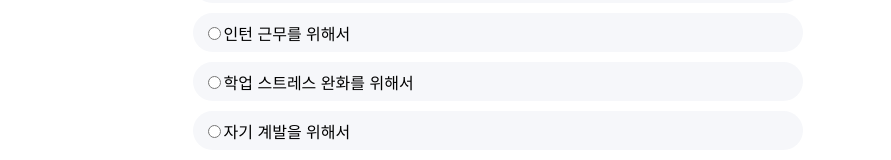
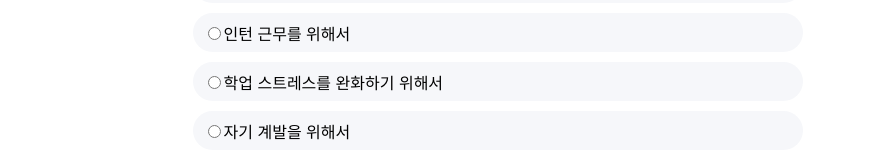
Before and after one commit to Youth-is-the-best/Youth-Client, a React (Create React App) app: page /test/1 in a window 1280 px wide. Shown: the part 244-404 px from the top of the page, without its empty margins (83-974 px from the left). Built offline with nearby package versions, Linux system fonts and the light colour scheme.

Commit message:
💄 checked UI update

```diff
--- a/src/pages/Test1.jsx
+++ b/src/pages/Test1.jsx
@@ -13,7 +13,7 @@ const Test1 = () => {
     navigate("/test/2");
   };
 
-  const handleBeforeClick =() => {
+  const handleBeforeClick = () => {
     navigate("/test/0");
   };
 
@@ -34,7 +34,7 @@ const Test1 = () => {
       <QuestionContainer>휴학을 결정한 계기는 무엇인가요?</QuestionContainer>
       <Answers>
         {reasons.map((reason, index) => (
-          <Answer key={index}>
+          <Answer key={index} checked={selectedReason === reason}>
             <label>
               <input
                 type="radio"
@@ -62,7 +62,7 @@ const Test1 = () => {
       case "internship":
         return "인턴 근무를 위해서";
       case "academicStress":
-        return "학업 스트레스 완화를 위해서";
+        return "학업 스트레스를 완화하기 위해서";
       case "selfDevelopment":
         return "자기 계발을 위해서";
       case "diverseExperiences":
@@ -74,7 +74,7 @@ const Test1 = () => {
       case "newCareerExploration":
         return "새로운 진로 탐색을 위해서";
       default:
-        return "";
+        return 0;
     }
   }
 };
@@ -96,10 +96,12 @@ const Answer = styled.li`
   display: flex;
   align-items: center;
   margin: 5px;
-  background-color: rgba(30, 58, 138, 0.04);
   width: 100%;
   height: 39px;
   padding: 0px 10px 0px 10px;
   border-radius: 20px;
   gap: 10px;
+  background-color: ${props => props.checked ? 'rgba(56, 189, 248, 0.07)' : 'rgba(30, 58, 138, 0.04)'};
+  border: ${props => props.checked ? '1px solid #1E3A8A' : 'none'};
+  // box-shadow: ${props => props.checked ? '0px 3px 4px 0px rgba(30, 58, 138, 0.2);' : 'none'};
 `;
```
